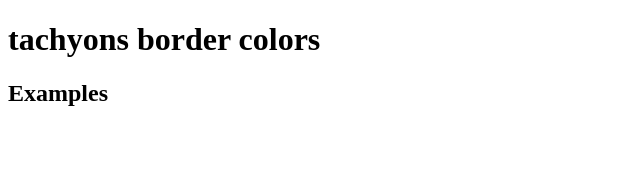
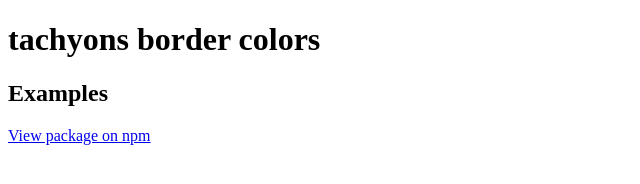
Before and after one commit to tachyons-css/tachyons-border-colors, a website: page index.html in a window 1280 px wide. Shown: the whole page, without its empty margins (0-640 px from the left). Drawn offline with Linux system fonts and the light colour scheme.

Commit message:
Adding link to npm module

```diff
--- a/index.html
+++ b/index.html
@@ -13,5 +13,6 @@
   <body>
     <h1>tachyons border colors</h1>
     <h2>Examples</h2>
+    <a href="http://npmjs.org/package/tachyons-border-colors" title="tachyons-border-colors">View package on npm</a>
   </body>
 </html>
```
